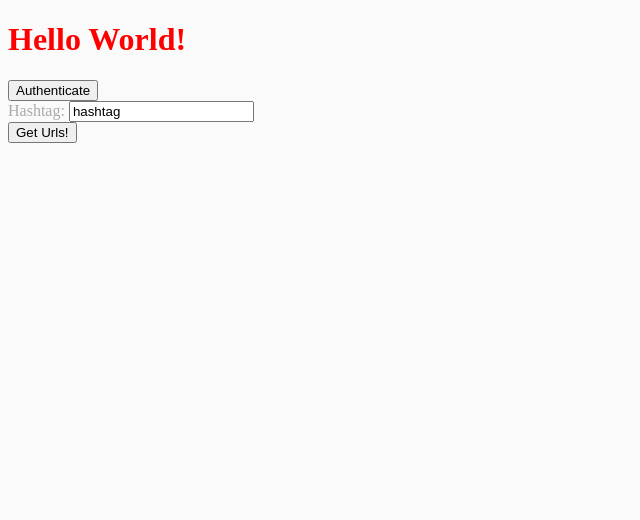
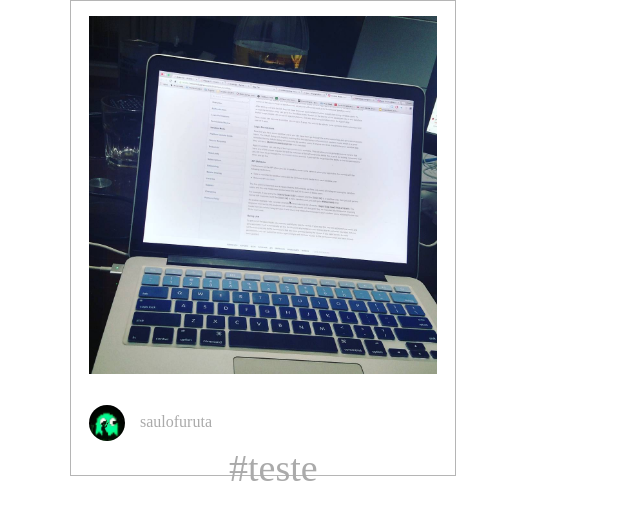
Before and after one commit to Sauloxd/instalkergram, a website built with webpack: page frontend/src/public/index.html at #/home in a window 1280 px wide. Shown: the whole page, without its empty margins (0-640 px from the left). Built offline with nearby package versions, Linux system fonts and the light colour scheme; some packages are replaced by stand-ins of ours; files whose address does not match are found by name.

Commit message:
added card, hover is working

```diff
--- a/frontend/src/app/app.js
+++ b/frontend/src/app/app.js
@@ -7,8 +7,8 @@ import oauth from './pages/oauth';
 import factories from './factory';
 
 import 'expose?jQuery!jquery/dist/jquery.min.js';
-import '../styles/app.css';
-import 'bootstrap';
+import '../styles/index.css';
+import 'bootstrap/dist/css/bootstrap.css';
 
 console.log('carregou ctrl');
 class AppCtrl {
--- a/frontend/src/app/pages/home/home.css
+++ b/frontend/src/app/pages/home/home.css
@@ -1,3 +1,3 @@
 h1 {
-  color: red;
+  color: blue;
 }
--- a/frontend/src/app/pages/home/home.html
+++ b/frontend/src/app/pages/home/home.html
@@ -1,5 +1,23 @@
-<div ng-include="'navbar.html'"></div>
-<h1>Hello World!</h1>
+<div class="container">
+  <div class="row">
+    <div class="col-lg-12 col-md-12 col-sm-12">
+      <div class="polaroid--frame">
+        <img src="../../../public/images/placeholder.jpg" alt="polaroid photo" class="polaroid--photo"/>
+        <div class="polaroid--user">
+          <img src="../../../public/images/usericon.jpg" alt="" class="polaroid--user__photo" />
+          <span class="sm">
+            saulofuruta
+          </span>
+          <span class="polaroid--user__hashtag lg">
+            #teste
+          </span>
+        </div>
+      </div>
+    </div>
+  </div>
+</div>
+
+<!-- <h1>Hello World!</h1>
 <button type="button" name="auth" ng-click="homeVm.auth()">Authenticate</button>
 
 <div class="">
@@ -7,4 +25,4 @@
   <input type="text" name="hashtag" value="hashtag" id="hashtag" ng-model="homeVm.hashtag">
 </div>
 
-<button type="button" name="auth" ng-click="homeVm.getUrls()">Get Urls!</button>
+<button type="button" name="auth" ng-click="homeVm.getUrls()">Get Urls!</button> -->
--- a/frontend/src/styles/app.css
+++ b/frontend/src/styles/app.css
@@ -8,14 +8,6 @@ a {
   color: #03A9F4;
 }
 
-main {
-  padding: 1em;
-  font-family: Arial, Helvetica, sans-serif;
-  text-align: center;
-  margin-top: 50px;
-  display: block;
-}
-
 footer {
   text-align: center;
   font-size: 0.8em;
--- a/frontend/src/styles/fonts.css
+++ b/frontend/src/styles/fonts.css
@@ -31,11 +31,34 @@
 
 }
 
-/* latin */
+/* riesling */
 @font-face {
   font-family: 'riesling';
-  font-style: italic;
+  font-style: normal;
   font-weight: 300;
   src: url(../public/fonts/riesling.ttf) format('ttf');
+}
 
+/* signpainter */
+@font-face {
+  font-family: 'signpainter';
+  font-style: normal;
+  font-weight: 300;
+  src: url(../public/fonts/SignPainter-HouseScript.ttf) format('ttf');
 }
+
+/* signpainter */
+@font-face {
+  font-family: 'avenir';
+  font-style: normal;
+  font-weight: 300;
+  src: url(../public/fonts/AvenirLTStd-Book.otf) format('otf');
+}
+
+/* signpainter */
+@font-face {
+  font-family: 'avenir';
+  font-style: lighter;
+  font-weight: 300;
+  src: url(../public/fonts/AvenirLTStd-Light.otf) format('otf');
+}
--- /dev/null
+++ b/frontend/src/styles/index.css
@@ -0,0 +1,4 @@
+@import './reset.css';
+@import './app.css';
+@import './typography.css';
+@import './polaroid.css';
--- /dev/null
+++ b/frontend/src/styles/polaroid.css
@@ -0,0 +1,60 @@
+.polaroid--frame {
+  width: 386px;
+  height: 476px;
+  border: 1px solid #B5B5B5;
+  position: relative;
+  font-size: 0;
+}
+
+.polaroid--frame:before {
+  display:block;
+  content:" ";
+  position:absolute;
+  z-index:1;
+  background:black;
+  top:0;
+  left:0;
+  right:0;
+  bottom:0;
+  opacity:0;
+}
+
+.polaroid--frame:hover:before {
+  opacity: 0.5;
+}
+
+.polaroid--photo {
+  width: 348px;
+  height: 358px;
+  position: relative;
+  left: 50%;
+  transform: translateX(-50%);
+  margin-top: 15px;
+}
+
+.polaroid--user {
+  width: 348px;
+  vertical-align: middle;
+  position: relative;
+  left: 50%;
+  transform: translateX(-50%);
+  margin-top: 8%;
+}
+
+.polaroid--user span {
+  vertical-align: middle;
+  margin-left: 15px;
+  color: #AAA;
+}
+
+.polaroid--user__photo {
+  height: 36px;
+  width: 36px;
+  vertical-align: middle;
+  border-radius: 50%;
+}
+
+.polaroid--user .polaroid--user__hashtag {
+  font-family: signpainter;
+  margin-left: 140px;
+}
--- /dev/null
+++ b/frontend/src/styles/reset.css
@@ -0,0 +1,48 @@
+/* http://meyerweb.com/eric/tools/css/reset/
+   v2.0 | 20110126
+   License: none (public domain)
+*/
+
+html, body, div, span, applet, object, iframe,
+h1, h2, h3, h4, h5, h6, p, blockquote, pre,
+a, abbr, acronym, address, big, cite, code,
+del, dfn, em, img, ins, kbd, q, s, samp,
+small, strike, strong, sub, sup, tt, var,
+b, u, i, center,
+dl, dt, dd, ol, ul, li,
+fieldset, form, label, legend,
+table, caption, tbody, tfoot, thead, tr, th, td,
+article, aside, canvas, details, embed,
+figure, figcaption, footer, header, hgroup,
+menu, nav, output, ruby, section, summary,
+time, mark, audio, video {
+	margin: 0;
+	padding: 0;
+	border: 0;
+	font-size: 100%;
+	font: inherit;
+	vertical-align: baseline;
+}
+/* HTML5 display-role reset for older browsers */
+article, aside, details, figcaption, figure,
+footer, header, hgroup, menu, nav, section {
+	display: block;
+}
+body {
+	line-height: 1;
+}
+ol, ul {
+	list-style: none;
+}
+blockquote, q {
+	quotes: none;
+}
+blockquote:before, blockquote:after,
+q:before, q:after {
+	content: '';
+	content: none;
+}
+table {
+	border-collapse: collapse;
+	border-spacing: 0;
+}
--- /dev/null
+++ b/frontend/src/styles/typography.css
@@ -0,0 +1,11 @@
+span.sm {
+  font-size: 16px;
+  font-family: avenir;
+  font-weight: lighter;
+  color: black;
+}
+
+span.lg {
+  font-size: 38px;
+  color: black;
+}
```
Also changed, not shown: frontend/src/public/fonts/AvenirLTStd-Book.otf (added), frontend/src/public/fonts/AvenirLTStd-BookOblique.otf (added), frontend/src/public/fonts/AvenirLTStd-Light.otf (added), frontend/src/public/fonts/AvenirLTStd-LightOblique.otf (added), frontend/src/public/fonts/SignPainter-HouseScript.ttf (added), frontend/src/public/images/placeholder.jpg (added), frontend/src/public/images/polaroid_placeholder.png (added), frontend/src/public/images/usericon.jpg (added), frontend/src/public/images/usericon.png (added).
